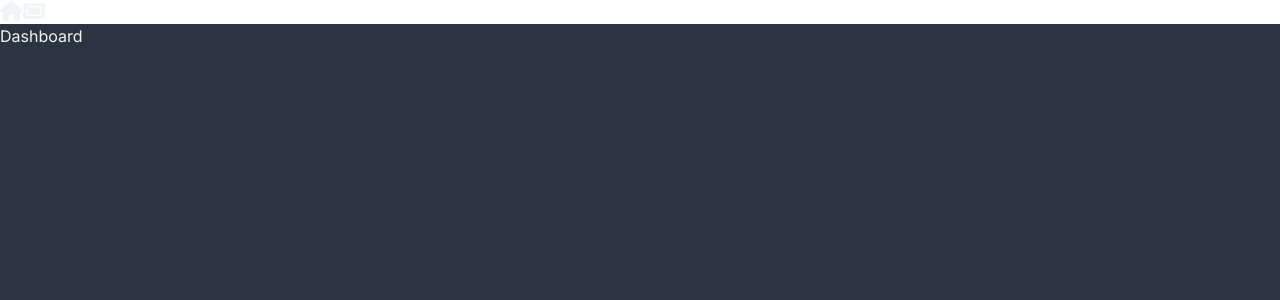
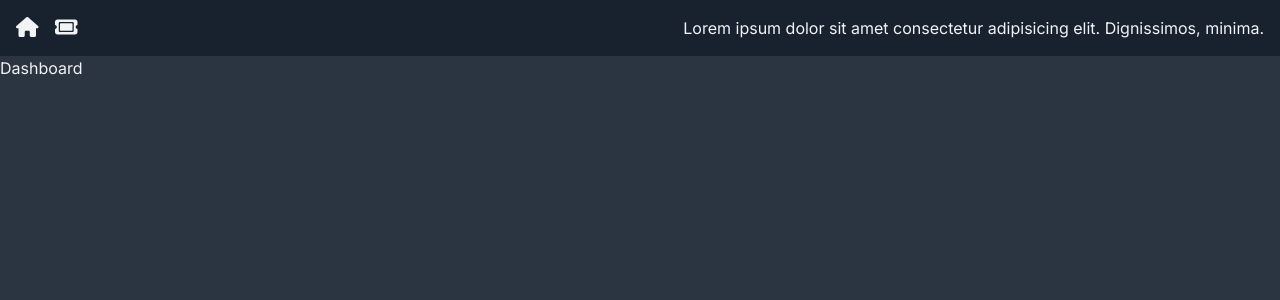
Before and after one commit to Alca0004/ticketing-app, a Next.js app: page / in a window 1280 px wide. Shown: the top 300 px of the page. Built offline with nearby package versions, Linux system fonts and the light colour scheme.

Commit message:
Set up nav component

```diff
--- /dev/null
+++ b/app/(components)/DeleteBlock.jsx
@@ -0,0 +1,9 @@
+const { FontAwesomeIcon } = require("@fortawesome/react-fontawesome")
+
+const DeleteBlock = () => {
+    return (
+        <FontAwesomeIcon />
+    )
+}
+
+export default DeleteBlock
--- a/app/(components)/Nav.jsx
+++ b/app/(components)/Nav.jsx
@@ -4,8 +4,8 @@ import Link from "next/link"
 
 const Nav = () => {
     return (
-        <nav>
-            <div>
+        <nav className="flex justify-between bg-nav p-4">
+            <div className="flex items-center space-x-4">
                 <Link href="/">
                     <FontAwesomeIcon icon={faHome} className="icon" />
                 </Link>
@@ -14,7 +14,7 @@ const Nav = () => {
                 </Link>
             </div>
             <div>
-                <p className="text-default-texte"></p>
+                <p className="text-default-text">Lorem ipsum dolor sit amet consectetur adipisicing elit. Dignissimos, minima.</p>
             </div>
         </nav>
     )
```
